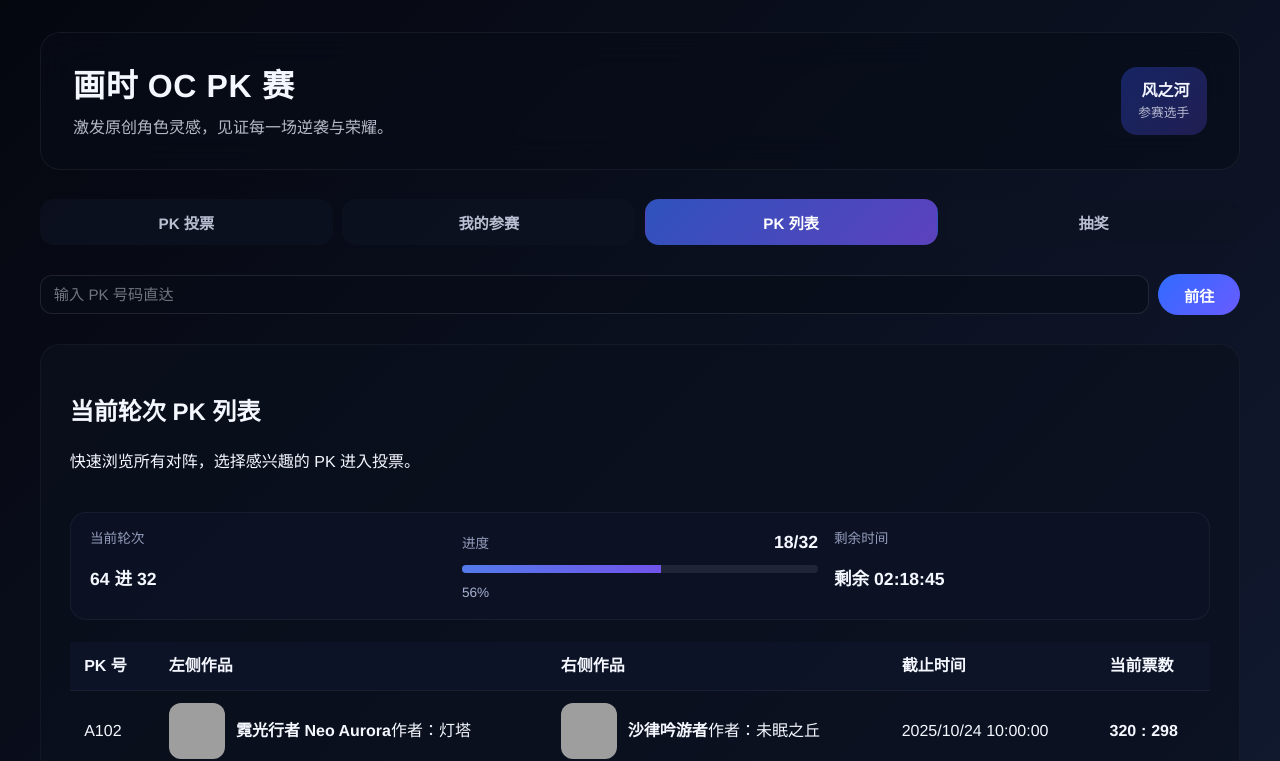
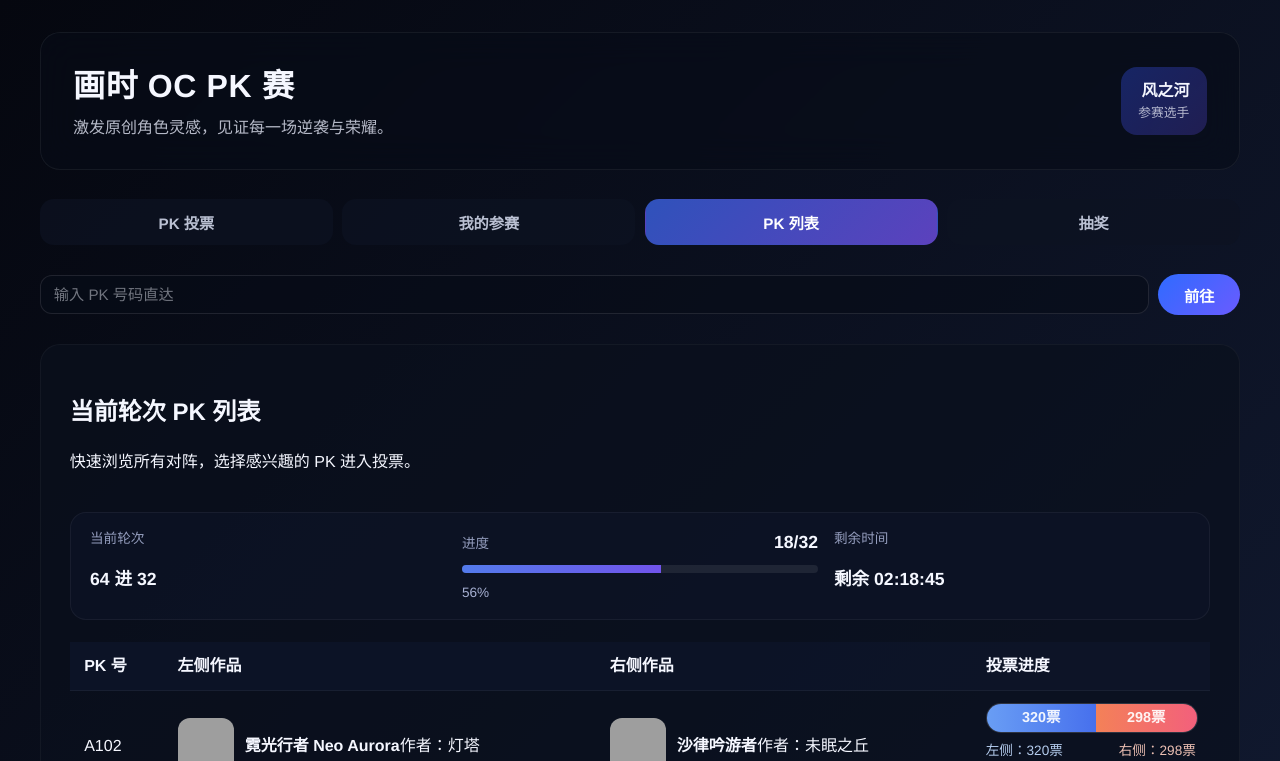
Before and after one commit to zhaozhengxiong/huashi_event_demo, a React (Vite) app: page / in a window 1280 px wide. Shown: the top 761 px of the page. Built offline with nearby package versions, Linux system fonts and the light colour scheme; grey boxes are pictures that could not be loaded.

Commit message:
Show PK vote progress in table rows

```diff
--- a/src/App.css
+++ b/src/App.css
@@ -760,10 +760,63 @@
   border-radius: 12px;
 }
 
-.vote-meter {
+.pk-vote-progress {
+  display: grid;
+  gap: 0.5rem;
+}
+
+.pk-vote-track {
   display: flex;
-  gap: 0.3rem;
+  width: 100%;
+  height: 28px;
+  border-radius: 999px;
+  overflow: hidden;
+  background: rgba(255, 255, 255, 0.08);
+  border: 1px solid rgba(255, 255, 255, 0.08);
+}
+
+.pk-vote-segment {
+  display: flex;
+  justify-content: center;
+  align-items: center;
   font-weight: 600;
+  font-size: 0.9rem;
+  color: rgba(255, 255, 255, 0.92);
+  transition: width 0.3s ease;
+}
+
+.pk-vote-segment-left {
+  background: linear-gradient(90deg, rgba(109, 164, 255, 0.95), rgba(73, 116, 247, 0.95));
+}
+
+.pk-vote-segment-right {
+  background: linear-gradient(90deg, rgba(255, 134, 90, 0.95), rgba(254, 99, 128, 0.95));
+}
+
+.pk-vote-segment span {
+  padding: 0 0.6rem;
+  white-space: nowrap;
+}
+
+.pk-vote-summary,
+.pk-vote-extra {
+  display: flex;
+  justify-content: space-between;
+  font-size: 0.85rem;
+  color: rgba(206, 216, 255, 0.76);
+}
+
+.pk-vote-count-left {
+  color: rgba(195, 220, 255, 0.92);
+}
+
+.pk-vote-count-right {
+  color: rgba(255, 206, 191, 0.92);
+}
+
+.pk-vote-extra {
+  font-size: 0.8rem;
+  opacity: 0.85;
 }
 
 .leader-podium {
--- a/src/components/PkListTable.tsx
+++ b/src/components/PkListTable.tsx
@@ -54,14 +54,16 @@ function PkListTable({ matches, worksMap, onSelect, meta }: PkListTableProps) {
               <th>PK 号</th>
               <th>左侧作品</th>
               <th>右侧作品</th>
-              <th>截止时间</th>
-              <th>当前票数</th>
+              <th>投票进度</th>
             </tr>
           </thead>
           <tbody>
             {matches.map((match) => {
               const left = worksMap[match.left.workId]
               const right = worksMap[match.right.workId]
+              const totalVotes = match.left.votes + match.right.votes
+              const leftPercent = totalVotes > 0 ? (match.left.votes / totalVotes) * 100 : 50
+              const rightPercent = 100 - leftPercent
               return (
                 <tr
                   key={match.pkNumber}
@@ -94,12 +96,36 @@ function PkListTable({ matches, worksMap, onSelect, meta }: PkListTableProps) {
                       </div>
                     </div>
                   </td>
-                  <td>{new Date(match.deadline).toLocaleString('zh-CN', { hour12: false })}</td>
                   <td>
-                    <div className='vote-meter'>
-                      <span>{match.left.votes}</span>
-                      <span>:</span>
-                      <span>{match.right.votes}</span>
+                    <div className='pk-vote-progress'>
+                      <div
+                        className='pk-vote-track'
+                        role='group'
+                        aria-label={`${left?.title ?? '左侧作品'}与${right?.title ?? '右侧作品'}的投票进度`}
+                      >
+                        <div
+                          className='pk-vote-segment pk-vote-segment-left'
+                          style={{ width: `${leftPercent}%` }}
+                        >
+                          <span>{match.left.votes}票</span>
+                        </div>
+                        <div
+                          className='pk-vote-segment pk-vote-segment-right'
+                          style={{ width: `${rightPercent}%` }}
+                        >
+                          <span>{match.right.votes}票</span>
+                        </div>
+                      </div>
+                      <div className='pk-vote-summary'>
+                        <span className='pk-vote-count pk-vote-count-left'>左侧：{match.left.votes}票</span>
+                        <span className='pk-vote-count pk-vote-count-right'>右侧：{match.right.votes}票</span>
+                      </div>
+                      <div className='pk-vote-extra'>
+                        <span>总票数：{totalVotes}</span>
+                        <span>
+                          {Math.round(leftPercent)}% : {Math.round(rightPercent)}%
+                        </span>
+                      </div>
                     </div>
                   </td>
                 </tr>
```
